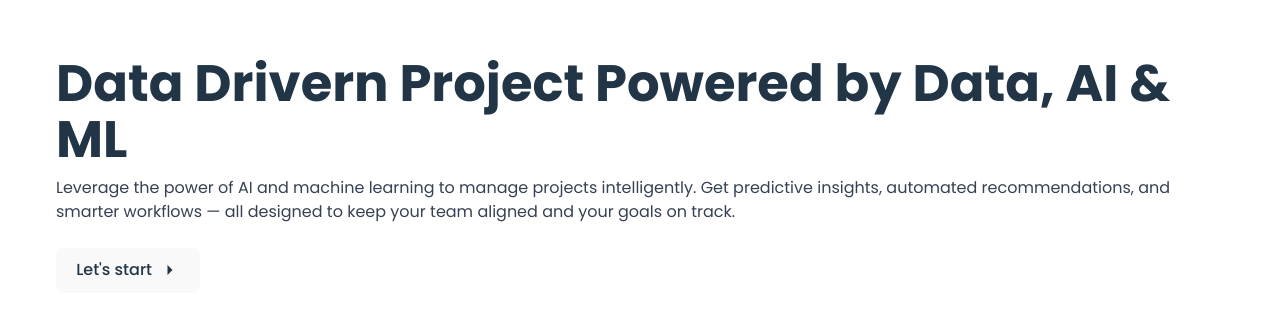
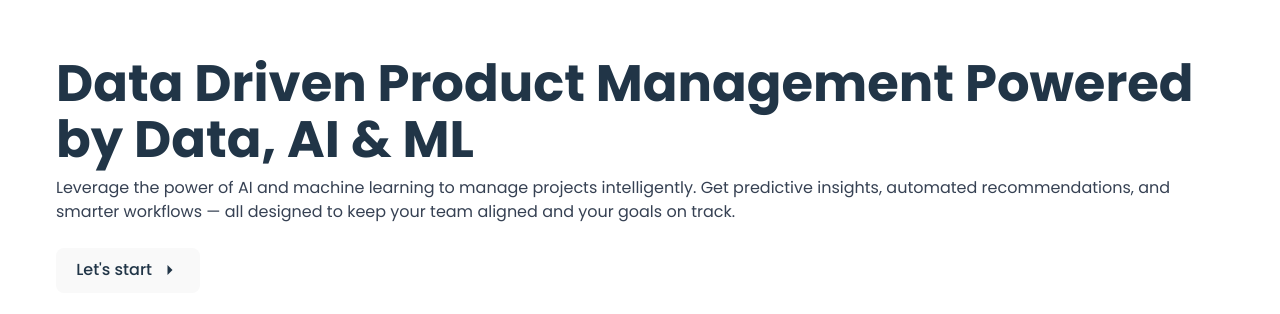
Before and after one commit to sahilahmed26/Hackathon-Repo, a React (Vite) app in the folder client/: page / in a window 1280 px wide. Shown: the part 226-540 px from the top of the page. Built offline with nearby package versions, Linux system fonts and the light colour scheme.

Commit message:
Fix: Add Correct Heading

```diff
--- a/client/src/pages/Home.jsx
+++ b/client/src/pages/Home.jsx
@@ -10,7 +10,7 @@ export const Home = () => {
     <div className="p-6 relative ">
       <div className="flex flex-col items-start gap-2">
         <h1 className="text-2xl font-bold text-start">
-          Data Drivern Project Powered by Data, AI & ML
+          Data Driven Product Management Powered by Data, AI & ML
         </h1>
         <p className="text-left text-gray-700">
           Leverage the power of AI and machine learning to manage projects
```
